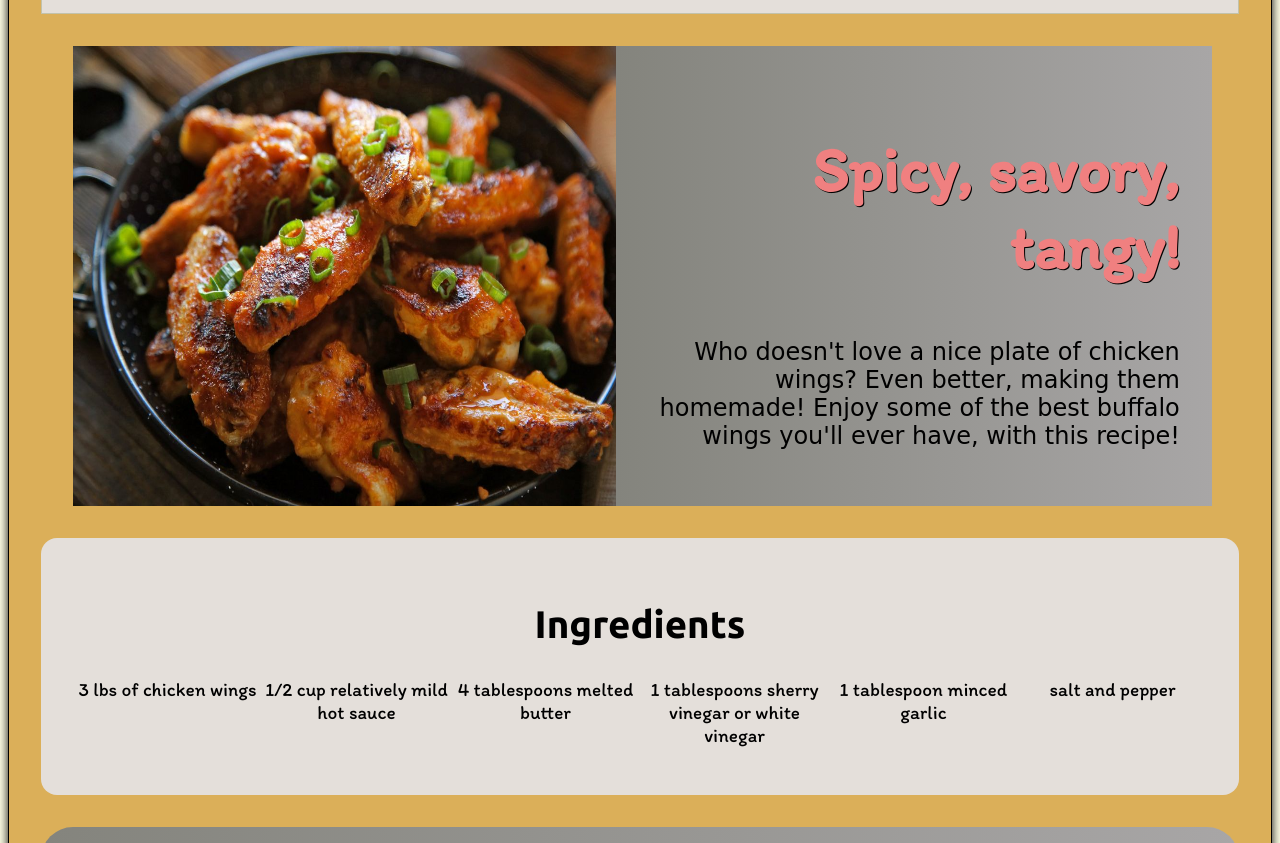
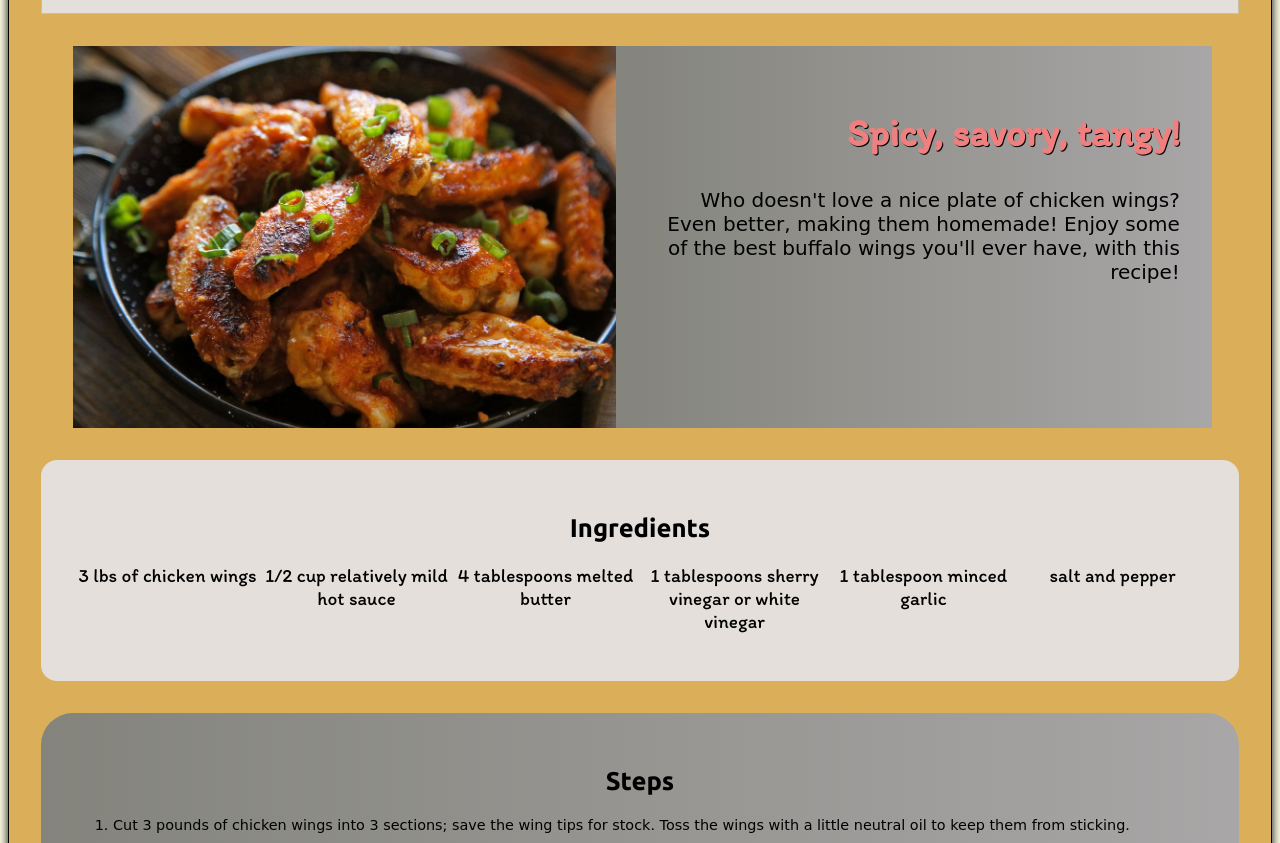
Before and after one commit to jamesaking02/odin-recipes, a plain HTML site: page recipes/buffalo_wings.html in a window 1280 px wide. Shown: the part 109-952 px from the top of the page. Drawn offline with Linux system fonts and the light colour scheme; a web font is replaced by a local one.

Commit message:
changed the font size because it was too large for larger screens

```diff
--- a/recipes/base.css
+++ b/recipes/base.css
@@ -18,13 +18,13 @@ body {
 }
 
 section.intro h2 {
-  font-size: 5vw;
+  font-size: 3vw;
 }
 
 section.intro p {
   font-family: Unbounded, cursive;
   text-align: right;
-  font-size: 3vmin;
+  font-size: 2.5vmin;
 }
 
 section.ingredients {
@@ -38,7 +38,7 @@ section.ingredients h2,
 section.steps h2{
   text-align: center;
   font-family: Ubuntu, sans-serif;
-  font-size: 3vw;
+  font-size: 2vw;
 }
 
 section.ingredients ul {
@@ -72,7 +72,7 @@ section.ingredients {
 section.steps li {
   font-family: Unbounded, cursive;
   margin-bottom: 2em;
-  font-size: 3vmin;
+  font-size: 1.8vmin;
 }
 
 h1 {
```
